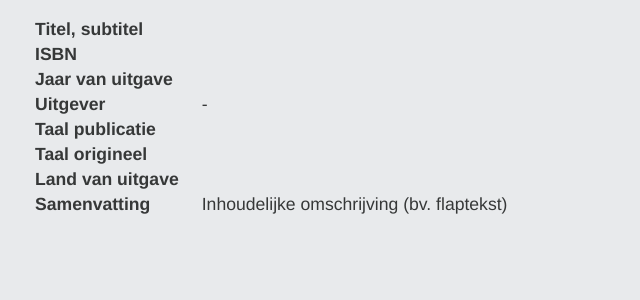
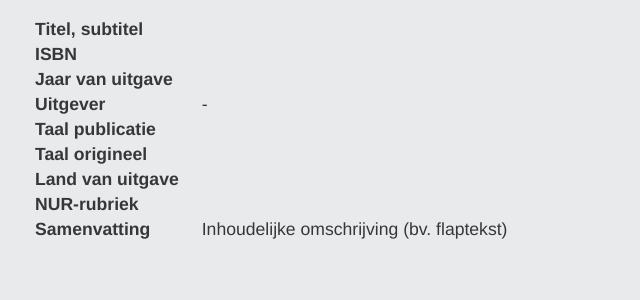
Before and after one commit to KBNLresearch/Demosaurus, a Python web app: template demosaurus-webapp/demosaurus/templates/publication/view.html in a window 1280 px wide. Shown: the part 138-438 px from the top of the page, without its empty margins (0-640 px from the left). Run offline with Jinja, Linux system fonts and the light colour scheme; the template is opened without the code that fills it, so the values that code supplies are empty; some libraries are stand-ins or nearby versions.

Commit message:
Present NUR-code on general tab

```diff
--- a/demosaurus-webapp/demosaurus/templates/publication/view.html
+++ b/demosaurus-webapp/demosaurus/templates/publication/view.html
@@ -140,6 +140,12 @@
         <td>Land van uitgave</td>
         <td contenteditable="true">{{ publication['land_van_uitgave']}}</td>
       </tr>
+       <tr>
+        <td valign="top">NUR-rubriek</td>
+        <td id="publication_NUR" contenteditable="true">
+            {{subjects[0]['NUR_rubriek'] or ""}}
+          </td>
+      </tr>
       <tr>
         <td valign="top">Samenvatting</td>
         <td id="publication_summary" contenteditable="true">
```
